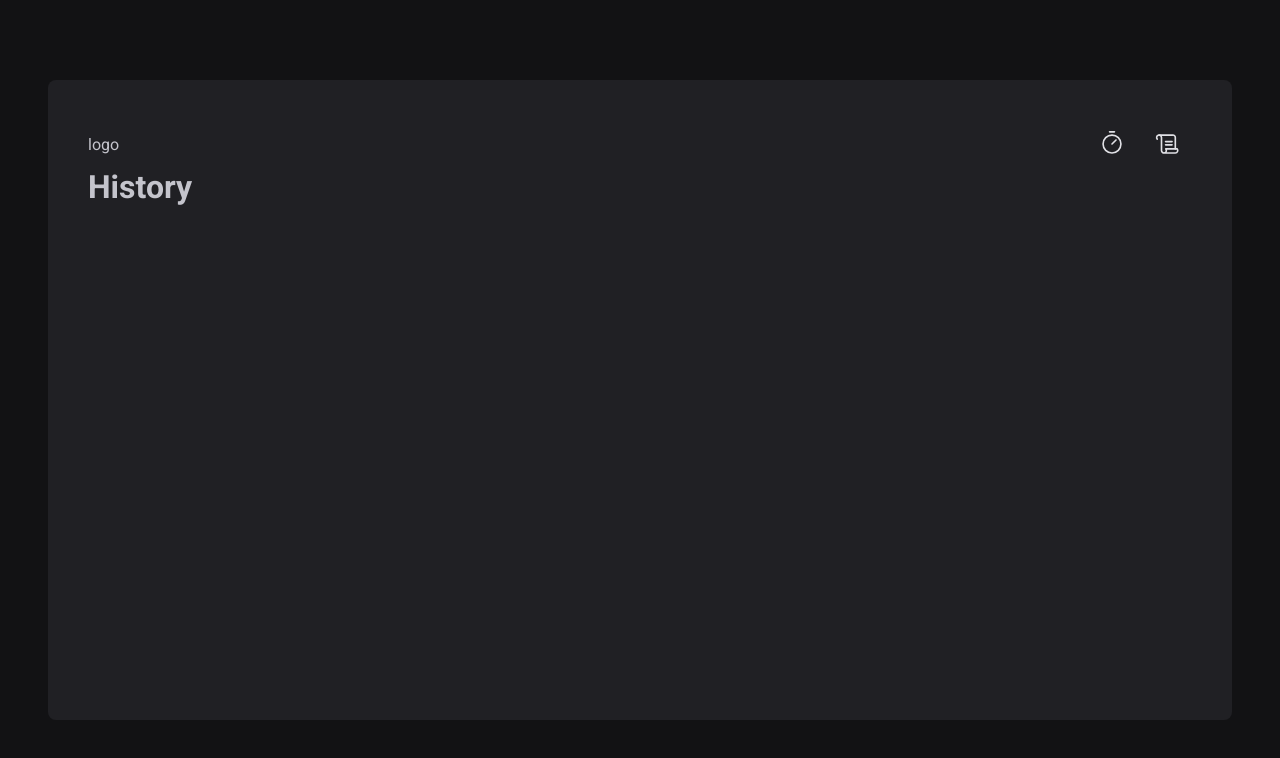
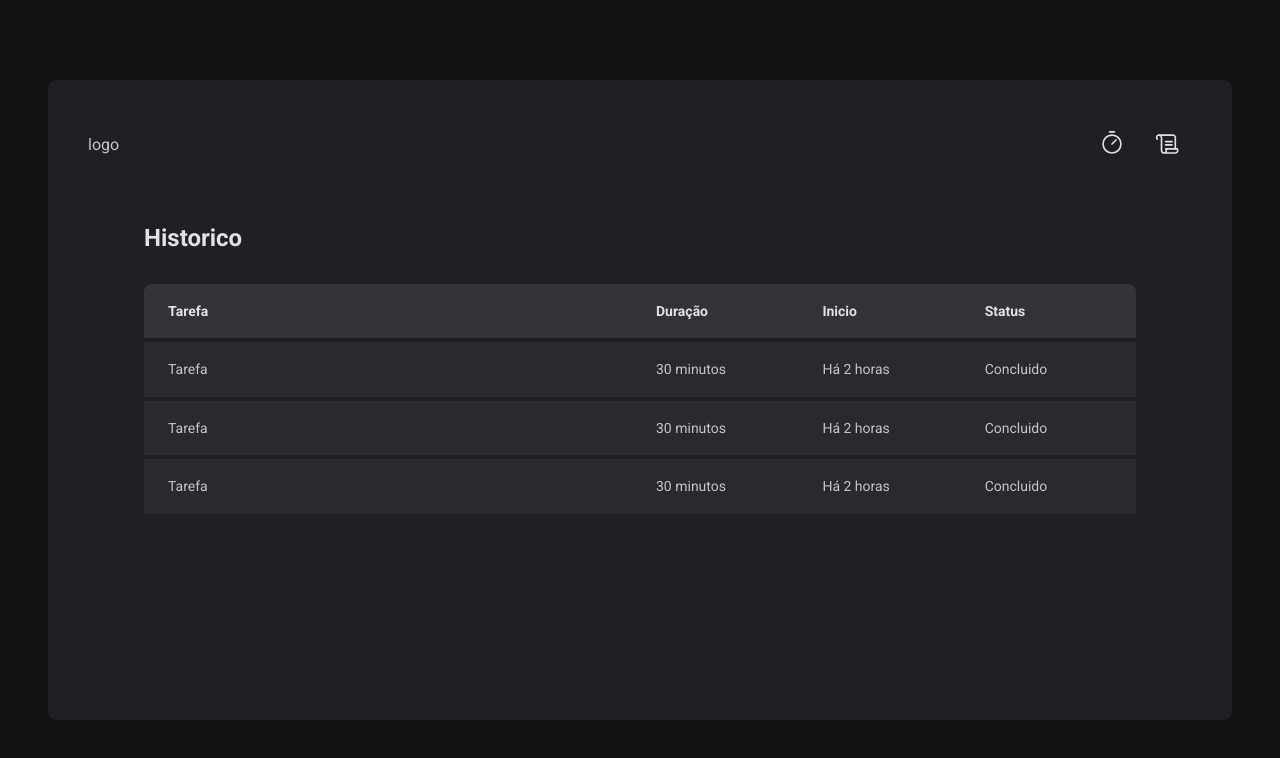
Before and after one commit to ryan-pin/pomodoro-timer-react, a React (Vite) app: page /history in a window 1280 px wide. Shown: the top 758 px of the page. Built offline with nearby package versions, Linux system fonts and the light colour scheme.

Commit message:
criação historico

```diff
--- a/src/Router.tsx
+++ b/src/Router.tsx
@@ -1,6 +1,6 @@
 import { Route, Routes } from "react-router-dom";
 import { DefaultLayout } from "./layouts/DefaultLayout";
-import { History } from "./pages/History";
+import { History } from "./pages/History/history";
 import { Home } from "./pages/Home/Home";
 
 export function Router() {
--- a/src/pages/History.tsx
+++ /dev/null
@@ -1,4 +0,0 @@
-export function History() {
-    return <h1>History</h1>
-
-}
--- /dev/null
+++ b/src/pages/History/history.tsx
@@ -0,0 +1,42 @@
+import { HistoryContainer, HistoryList } from './styles'
+
+export function History(){
+    return(
+        <HistoryContainer>
+            <h1>Historico</h1>
+
+            <HistoryList>
+                <table>
+                    <thead>
+                        <tr>
+                            <th>Tarefa</th>
+                            <th>Duração</th>
+                            <th>Inicio</th>
+                            <th>Status</th>
+                        </tr>
+                    </thead>
+                    <tbody>
+                        <tr>
+                            <td>Tarefa</td>
+                            <td>30 minutos</td>
+                            <td>Há 2 horas</td>
+                            <td>Concluido</td>
+                        </tr>
+                        <tr>
+                            <td>Tarefa</td>
+                            <td>30 minutos</td>
+                            <td>Há 2 horas</td>
+                            <td>Concluido</td>
+                        </tr>
+                        <tr>
+                            <td>Tarefa</td>
+                            <td>30 minutos</td>
+                            <td>Há 2 horas</td>
+                            <td>Concluido</td>
+                        </tr>
+                    </tbody>
+                </table>
+            </HistoryList>
+        </HistoryContainer>
+    )
+}
--- /dev/null
+++ b/src/pages/History/styles.ts
@@ -0,0 +1,61 @@
+import styled from "styled-components";
+
+export const HistoryContainer = styled.main`
+    flex: 1;
+    padding: 3.5rem;
+
+    display: flex;
+    flex-direction: column;
+
+    h1{
+        font-size: 1.5rem;
+        color: ${props => props.theme['gray-100']};
+    }
+`
+
+export const HistoryList = styled.div`
+    flex: 1;
+    overflow: auto;
+    margin-top: 2rem;
+
+    table{
+        width: 100%;
+        border-collapse: collapse;
+        min-width: 600px;
+
+        th {
+            background-color: ${props => props.theme['gray-600']};
+            padding: 1rem;
+            text-align: left;
+            color: ${props => props.theme['gray-100']};
+            font-size: 0.875rem;
+            line-height: 1.6;
+
+            &:first-child{
+                border-top-left-radius: 8px;
+                padding-left: 1.5rem;
+            }
+
+            &:last-child{
+                border-top-right-radius: 8px;
+                padding-right: 1.5rem;
+            }
+        }
+        td{
+            background-color: ${props => props.theme['gray-700']};
+            border-top: 4px solid  ${props => props.theme['gray-800']};
+            padding: 1rem;
+            font-size: 0.875rem;
+            line-height: 1.6;
+
+            &:first-child{
+                width: 50%;
+                padding-left: 1.5rem;
+            }
+
+            &:last-child{
+                padding-right: 1.5rem;
+            }
+        }
+    }
+`
```
